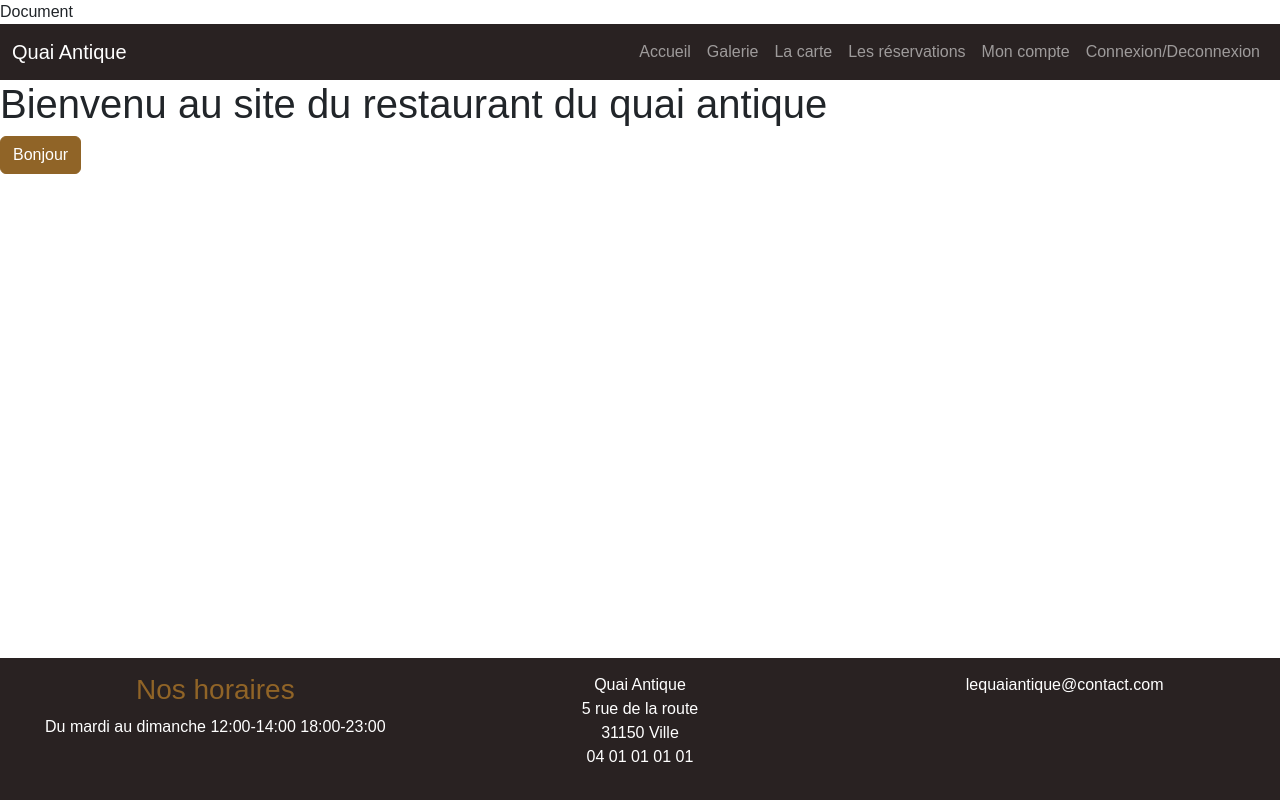
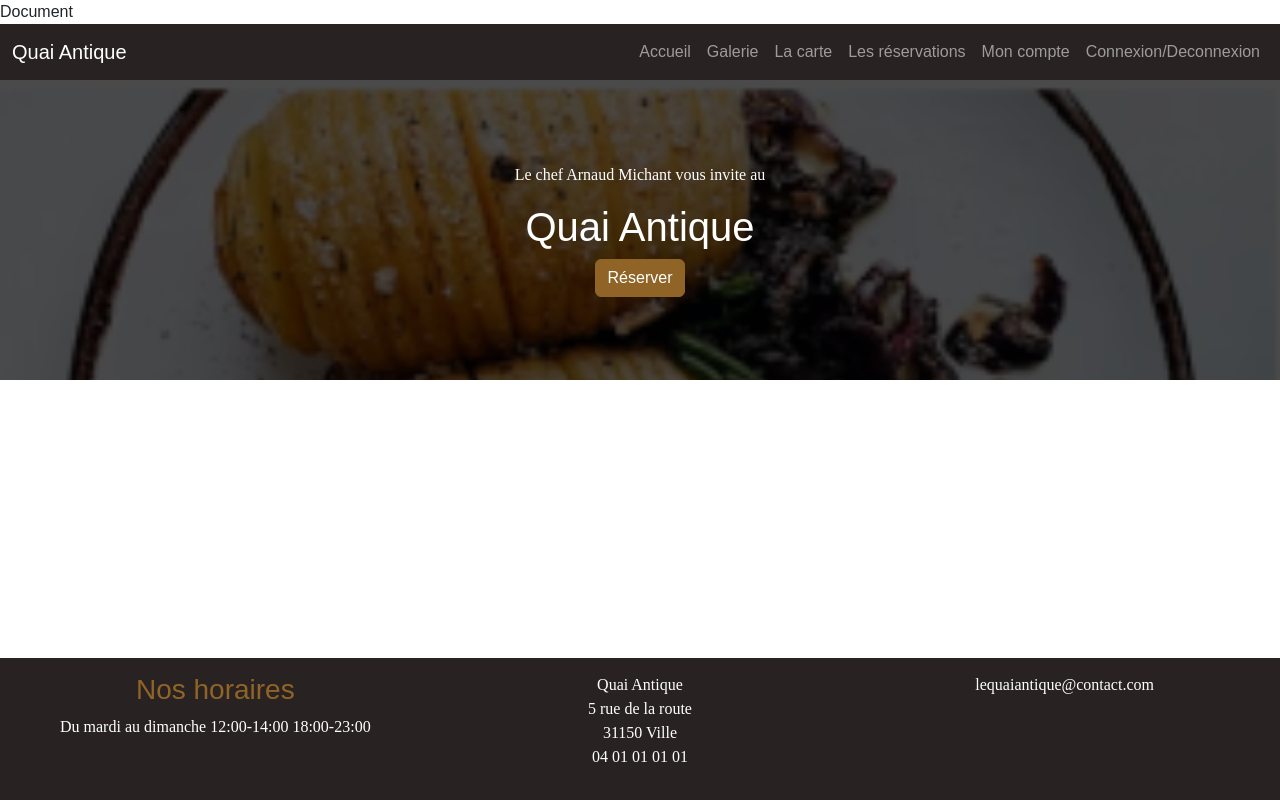
Before and after one commit to estef1994/Qua-antique-restaurant-devoir-Studi, a website with bundled scripts: page index.html in a window 1280 px wide. Built offline with nearby package versions, Linux system fonts and the light colour scheme; files whose address does not match are found by name; a web font is replaced by a local one.

Commit message:
ajout page accueil

```diff
--- a/pages/home.html
+++ b/pages/home.html
@@ -1,3 +1,7 @@
-<h1>Bienvenu au site du restaurant du quai antique</h1>
-
-<button class="btn btn-primary">Bonjour</button>
+<div class="hero-scene text-center text-white">
+    <div class="hero-scene-content">
+        <p>Le chef Arnaud Michant vous invite au</p>
+        <h1>Quai Antique</h1>
+        <button class="btn btn-primary">Réserver</button>
+    </div>
+</div>
--- a/scss/main.scss
+++ b/scss/main.scss
@@ -16,3 +16,36 @@ footer.footer{
     bottom: 0;
     width: 100%;
 }
+
+p{
+    font-family: $font-family-serif;
+    font: size 18px; ;
+}
+
+.hero-scene{
+    position: relative;
+    &::before{
+        content:"";
+        position: absolute;
+        top:0;
+        left:0;
+        width:100%;
+        height:100%;
+        background-image: url(../pomme\ de\ terre.png);
+        background-size: cover;
+        filter: brightness(0.3);
+    }
+
+    *{
+        //Positionner les éléments devant le ::before
+        position:relative;
+    }
+
+    .hero-scene-content{
+        height: 300px;
+        display: flex;
+        flex-direction: column;
+        align-items: center;
+        justify-content: center;
+    }
+}
```
Also changed, not shown: chef.png (added), legumes frais.png (added), plats frais.png (added), pomme de terre.png (added), scss/main.css, 1 other file.
